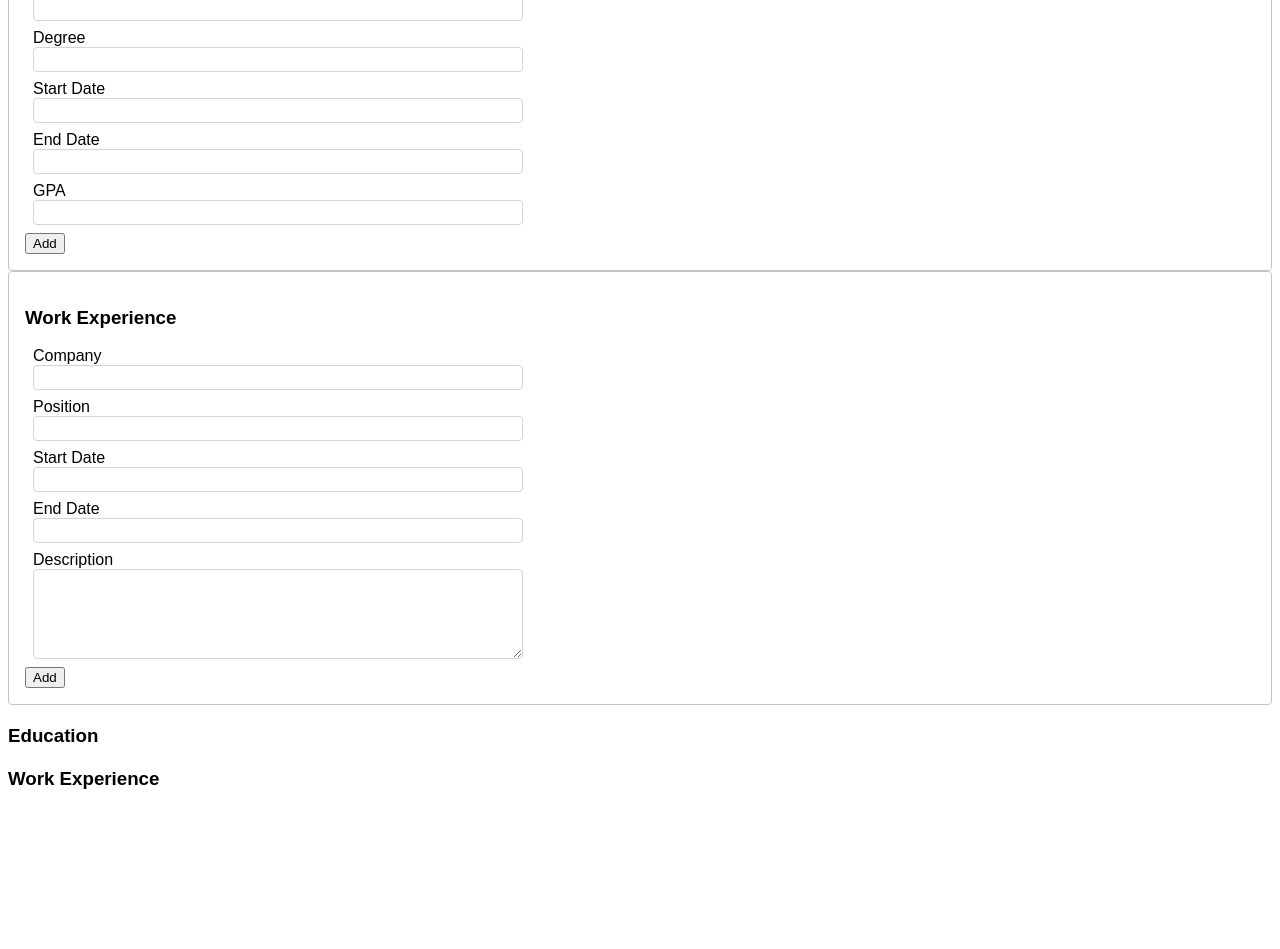
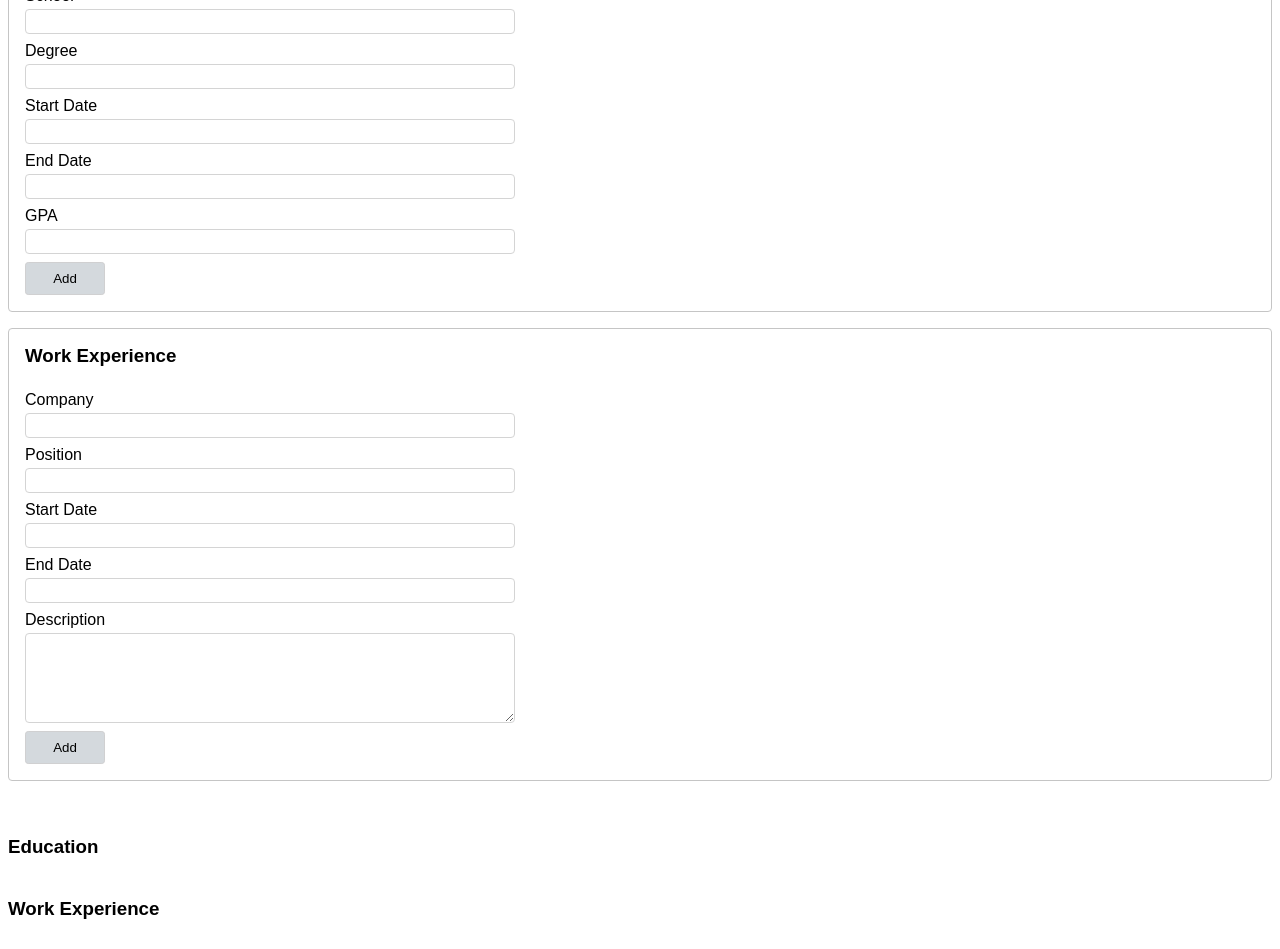
Before and after one commit to sdawidowich/Resume-Builder, a React (Vite) app: page / in a window 1280 px wide. Shown: the part 520-1469 px from the top of the page. Before the commit the page ends 1332 px from the top, so only its background shows below. Built offline with nearby package versions, Linux system fonts and the light colour scheme.

Commit message:
Add more css styling.

```diff
--- a/src/App.css
+++ b/src/App.css
@@ -0,0 +1,4 @@
+main {
+    display: flex;
+    flex-wrap: wrap;
+}
--- a/src/App.jsx
+++ b/src/App.jsx
@@ -8,10 +8,10 @@ function App() {
   const [workExpDetails, setWorkExpDetails] = useState([{id: crypto.randomUUID()}]);
 
   return (
-    <>
+    <main>
       <ResumeInput personalDetails={personalDetails} setPersonalDetails={setPersonalDetails} educationDetails={educationDetails} setEducationDetails={setEducationDetails} workExpDetails={workExpDetails} setWorkExpDetails={setWorkExpDetails} />
       <ResumeOutput personalDetails={personalDetails} educationDetails={educationDetails} workExpDetails={workExpDetails} />
-    </>
+    </main>
   )
 }
 
--- a/src/components/Button/Button.css
+++ b/src/components/Button/Button.css
@@ -0,0 +1,12 @@
+.button {
+    padding: 0.5rem;
+    min-width: 5rem;
+
+    background-color: rgb(212, 217, 221);
+    border: 1px solid rgb(208, 208, 209);
+    border-radius: 0.2rem;
+}
+
+.button:hover {
+    cursor: pointer;
+}
--- a/src/components/Input/Input.css
+++ b/src/components/Input/Input.css
@@ -1,12 +1,17 @@
 .input {
     display: flex;
     flex-direction: column;
-    margin: 8px;
+    margin: 0.5rem 0rem;
 }
 
 .input > input, .input > textarea {
-    padding: 4px;
+    padding: 0.25rem;
     border: 1px solid rgb(212, 212, 212);
     border-radius: 0.25rem;
     max-width: 30rem;
 }
+
+.input > label {
+    display: inline;
+    padding-bottom: 0.25rem;
+}
--- a/src/components/InputSection/InputSection.css
+++ b/src/components/InputSection/InputSection.css
@@ -1,5 +1,23 @@
 .input-section {
-    padding: 1rem;
+    flex: 1;
+
+    display: flex;
+    flex-direction: column;
+
+    margin: 0rem 0rem 1rem 0rem;
     border: 1px solid rgb(197, 197, 197);
     border-radius: 0.25rem;
 }
+
+.input-section > .heading {
+    margin: 0rem;
+    padding: 1rem;
+}
+
+.input-section > .heading:hover {
+    cursor: pointer;
+}
+
+.section-input {
+    padding: 0rem 1rem 1rem 1rem;
+}
--- a/src/components/InputSection/InputSection.jsx
+++ b/src/components/InputSection/InputSection.jsx
@@ -11,7 +11,7 @@ function InputSection({ heading, children }) {
 
   return (
     <div className="input-section">
-      <h3 onClick={on_heading_click}>{heading}</h3>
+      <h3 className="heading" onClick={on_heading_click}>{heading}</h3>
       <div className={"section-input" + (isCollapsed ? " collapsed" : "")}>
         {children}
       </div>
--- a/src/components/ResumeInput/ResumeInput.css
+++ b/src/components/ResumeInput/ResumeInput.css
@@ -0,0 +1,8 @@
+.resume-input {
+    flex: 1;
+
+    display: flex;
+    flex-direction: column;
+
+    min-width: 20rem;
+}
--- a/src/components/ResumeInput/ResumeInput.jsx
+++ b/src/components/ResumeInput/ResumeInput.jsx
@@ -4,10 +4,11 @@ import SectionInputItems from "../InputSection/SectionInputItems";
 import EducationInputItem from "../InputSection/SectionInputItems/EducationInputItem";
 import PersonalDetailsInputItem from "../InputSection/SectionInputItems/PersonalDetailsInputItem";
 import WorkExpInputItem from "../InputSection/SectionInputItems/WorkExpInputItem";
+import "./ResumeInput.css";
 
 function ResumeInput({personalDetails, setPersonalDetails, educationDetails, setEducationDetails, workExpDetails, setWorkExpDetails}) {
     return(
-        <>
+        <div className='resume-input'>
             <InputSection heading="Personal Details" >
                 <PersonalDetailsInputItem personalDetails={personalDetails} setPersonalDetails={setPersonalDetails} />
             </InputSection>
@@ -17,7 +18,7 @@ function ResumeInput({personalDetails, setPersonalDetails, educationDetails, set
             <InputSection heading="Work Experience" >
                 <SectionInputItems sectionDetails={workExpDetails} setSectionDetails={setWorkExpDetails} SectionItem={WorkExpInputItem} />
             </InputSection>
-        </>
+        </div>
     );
 }
 
--- a/src/components/ResumeOutput/OutputSectionDetails/OutputSectionDetails.css
+++ b/src/components/ResumeOutput/OutputSectionDetails/OutputSectionDetails.css
@@ -0,0 +1,3 @@
+.output-section {
+    flex: 1;
+}
--- a/src/components/ResumeOutput/OutputSectionDetails/OutputSectionDetails.jsx
+++ b/src/components/ResumeOutput/OutputSectionDetails/OutputSectionDetails.jsx
@@ -2,7 +2,7 @@ import PropTypes from 'prop-types'
 
 function OutputSectionDetails({ heading, children }) {
     return (
-        <div className="section-output">
+        <div className="output-section">
             <h3 className="section-heading">{heading}</h3>
             { children }
         </div>
--- a/src/components/ResumeOutput/ResumeOutput.css
+++ b/src/components/ResumeOutput/ResumeOutput.css
@@ -0,0 +1,8 @@
+.resume-output {
+    flex: 1;
+
+    display: flex;
+    flex-direction: column;
+
+    width: 100%;
+}
--- a/src/components/ResumeOutput/ResumeOutput.jsx
+++ b/src/components/ResumeOutput/ResumeOutput.jsx
@@ -1,6 +1,7 @@
 import PropTypes from 'prop-types'
 import OutputPersonalDetails from './OutputPersonalDetails/OutputPersonalDetails';
 import OutputSectionDetails from './OutputSectionDetails/OutputSectionDetails';
+import "./ResumeOutput.css";
 
 function ResumeOutput({personalDetails, educationDetails, workExpDetails}) {
     return(
@@ -43,7 +44,6 @@ function ResumeOutput({personalDetails, educationDetails, workExpDetails}) {
                     })
                 }
                 </>
-
             </OutputSectionDetails>
         </div>
     );
```
